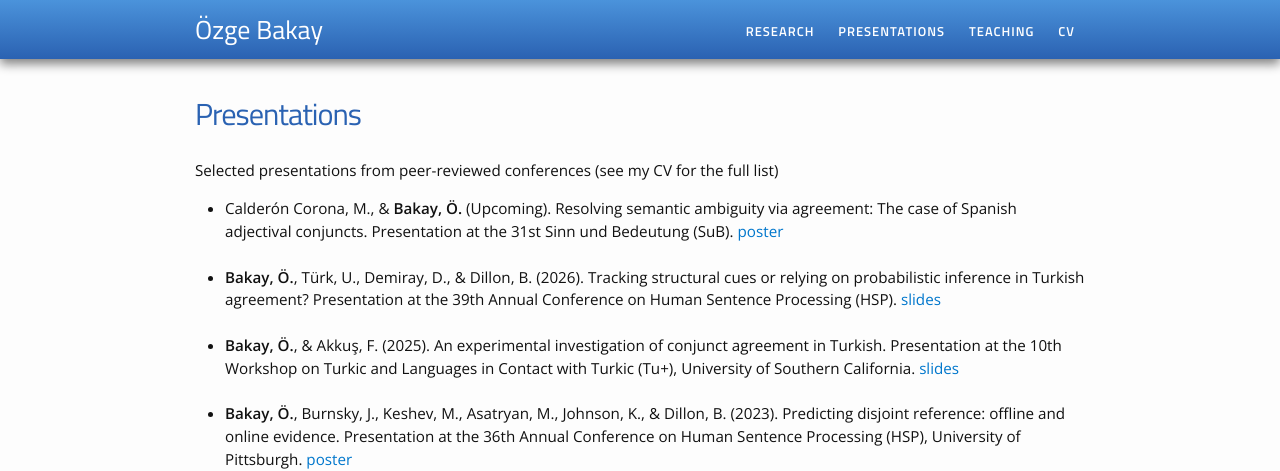
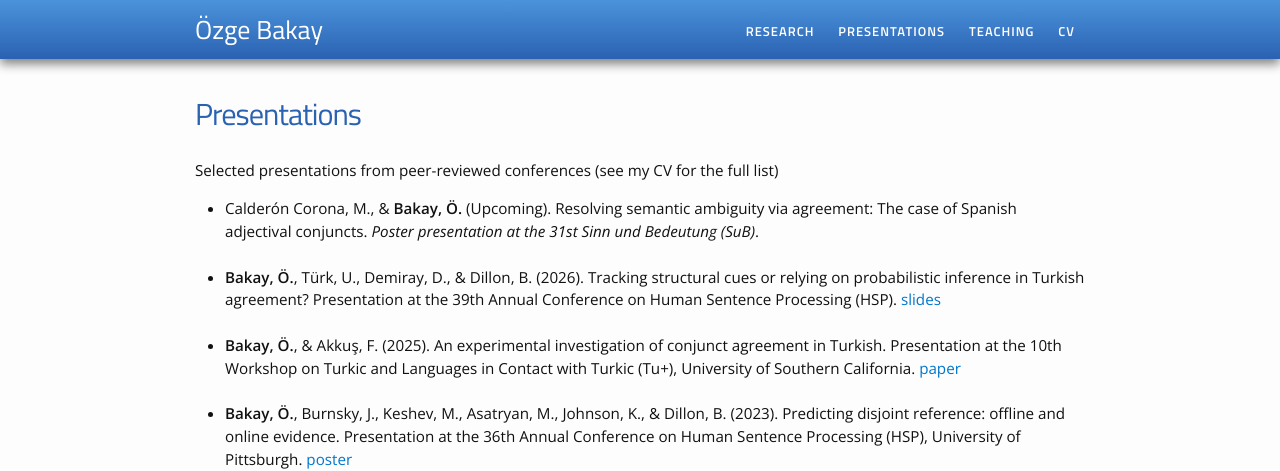
Before and after one commit to ozgebakay/ozgebakay.github.io, a Jekyll site: the page built from presentations.md, in a window 1280 px wide. Shown: the top 471 px of the page. Built offline with Jekyll 4.4.1, drawn with Linux system fonts in a browser that asks for light colours.

Commit message:
Update presentations.md

```diff
--- a/presentations.md
+++ b/presentations.md
@@ -7,23 +7,23 @@
 
 <ul>
 	<li>
-		Calderón Corona, M., &amp; <b>Bakay, Ö.</b> (Upcoming). Resolving semantic ambiguity via agreement: The case of Spanish adjectival conjuncts. Presentation at the 31st Sinn und Bedeutung (SuB). <a href="/projects/your-file-name.pdf">poster</a>
+		Calderón Corona, M., &amp; <b>Bakay, Ö.</b> (Upcoming). Resolving semantic ambiguity via agreement: The case of Spanish adjectival conjuncts. <i>Poster presentation at the 31st Sinn und Bedeutung (SuB)</i>.
 	</li>
 	<br>
 	<li>
-		<b>Bakay, Ö.</b>, Türk, U., Demiray, D., &amp; Dillon, B. (2026). Tracking structural cues or relying on probabilistic inference in Turkish agreement? Presentation at the 39th Annual Conference on Human Sentence Processing (HSP). <a href="/projects/your-file-name.pdf">slides</a>
+		<b>Bakay, Ö.</b>, Türk, U., Demiray, D., &amp; Dillon, B. (2026). Tracking structural cues or relying on probabilistic inference in Turkish agreement? Presentation at the 39th Annual Conference on Human Sentence Processing (HSP). <a href="/projects/HSP2026_BakayEtAl_TurkishAgreement.pdf">slides</a>
 	</li>
 	<br>
 	<li>
-		<b>Bakay, Ö.</b>, &amp; Akkuş, F. (2025). An experimental investigation of conjunct agreement in Turkish. Presentation at the 10th Workshop on Turkic and Languages in Contact with Turkic (Tu+), University of Southern California. <a href="/projects/your-file-name.pdf">slides</a>
+		<b>Bakay, Ö.</b>, &amp; Akkuş, F. (2025). An experimental investigation of conjunct agreement in Turkish. Presentation at the 10th Workshop on Turkic and Languages in Contact with Turkic (Tu+), University of Southern California. <a href="/projects/BakayAkkusCLS61.pdf">paper</a>
 	</li>
 	<br>
 	<li>
-		<b>Bakay, Ö.</b>, Burnsky, J., Keshev, M., Asatryan, M., Johnson, K., &amp; Dillon, B. (2023). Predicting disjoint reference: offline and online evidence. Presentation at the 36th Annual Conference on Human Sentence Processing (HSP), University of Pittsburgh. <a href="/projects/your-file-name.pdf">poster</a>
+		<b>Bakay, Ö.</b>, Burnsky, J., Keshev, M., Asatryan, M., Johnson, K., &amp; Dillon, B. (2023). Predicting disjoint reference: offline and online evidence. Presentation at the 36th Annual Conference on Human Sentence Processing (HSP), University of Pittsburgh. <a href="/projects/Bakayetal2023_HSP.pdf">poster</a>
 	</li>
 	<br>
 	<li>
-		<b>Bakay, Ö.</b>, &amp; Dillon, B. (2022). C-command effects in binding third-person reflexives and pronoun in Turkish. Presentation at the 35th Annual Conference on Human Sentence Processing (HSP), University of California Santa Cruz. <a href="/projects/your-file-name.pdf">slides</a>
+		<b>Bakay, Ö.</b>, &amp; Dillon, B. (2022). C-command effects in binding third-person reflexives and pronoun in Turkish. Presentation at the 35th Annual Conference on Human Sentence Processing (HSP), University of California Santa Cruz. <a href="/projects/HSP2022Bakay&Dillon_revised.pdf">slides</a>
 	</li>
 	<br>
 </ul>
```
